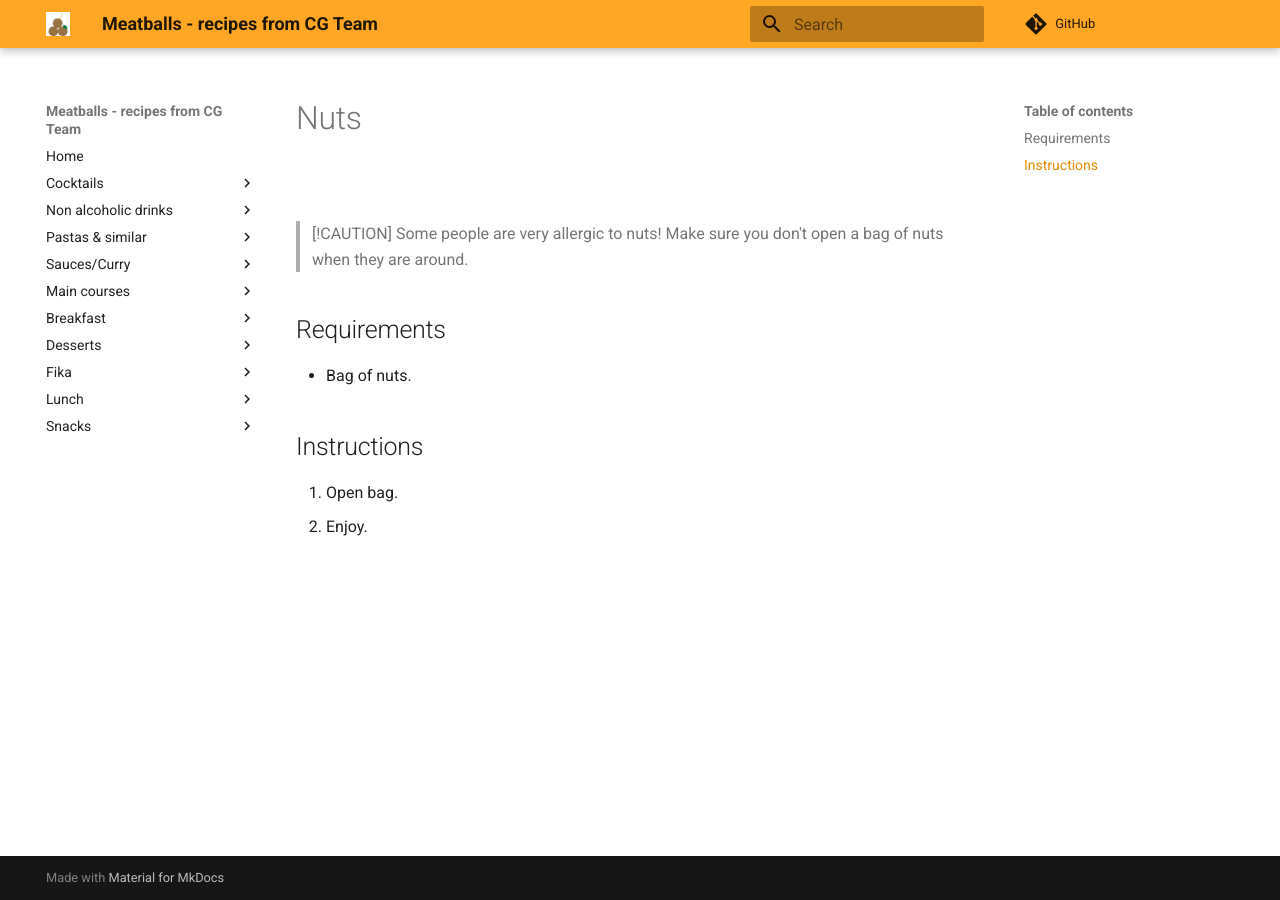
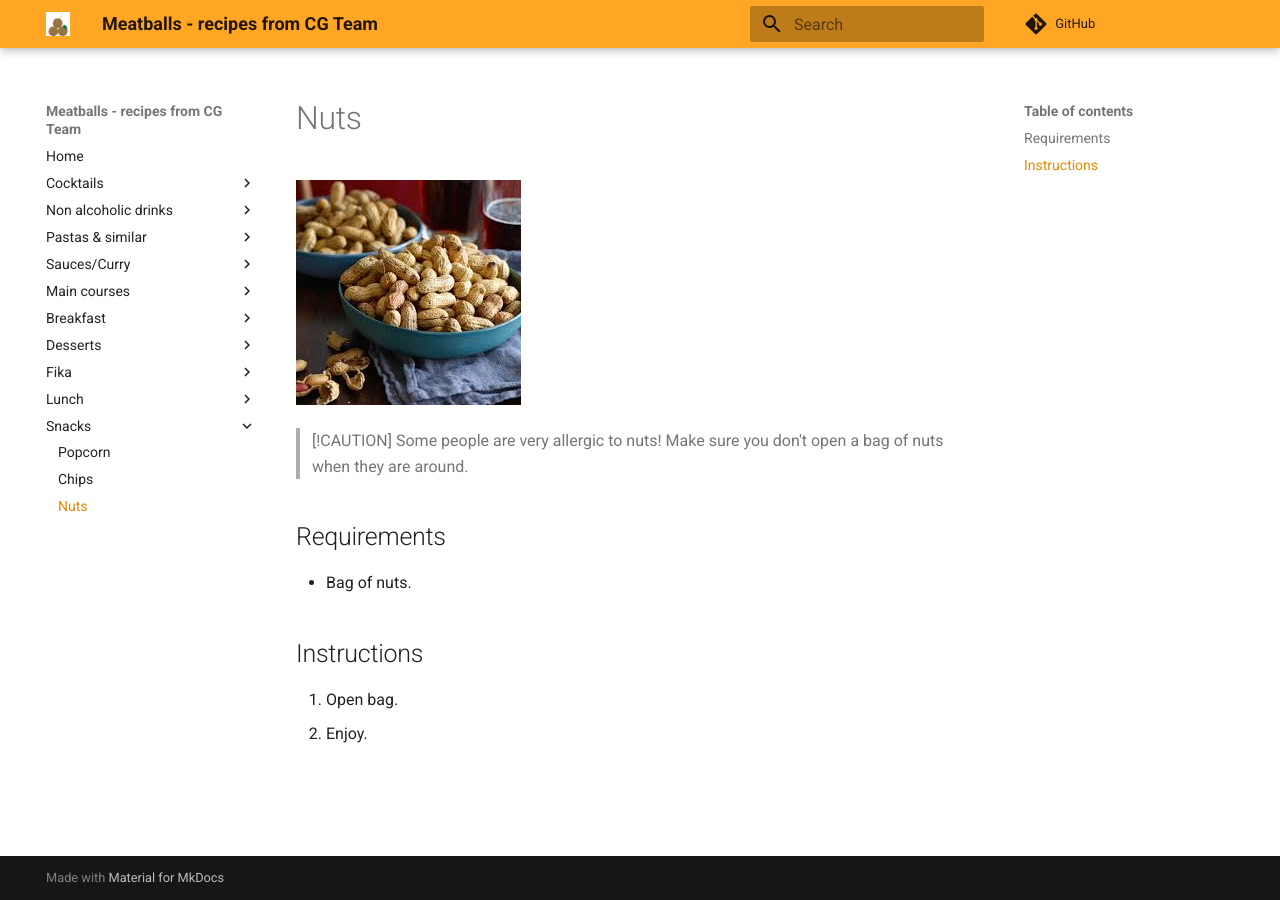
Before and after one commit to Clinical-Genomics/meatballs, an MkDocs documentation site: the page built from docs/snacks/nuts.md, in a window 1280 px wide. Built offline with MkDocs 1.6.1 and Material for MkDocs 9.7.7, drawn with Linux system fonts in a browser that asks for light colours; comment, search, counter and statistics services are not loaded.

Commit message:
Add entry to mkdocs

```diff
--- a/docs/snacks/nuts.md
+++ b/docs/snacks/nuts.md
@@ -1,6 +1,6 @@
 # Nuts
 
-![](docs/img/peanuts.jpeg)
+![](../img/peanuts.jpeg)
 
 > [!CAUTION]
 > Some people are very allergic to nuts!
--- a/mkdocs.yml
+++ b/mkdocs.yml
@@ -62,3 +62,4 @@ nav:
   - Snacks:
       - Popcorn: "snacks/popcorn.md"
       - Chips: "snacks/potato_chips.md"
+      - Nuts: "snacks/nuts.md"
```
